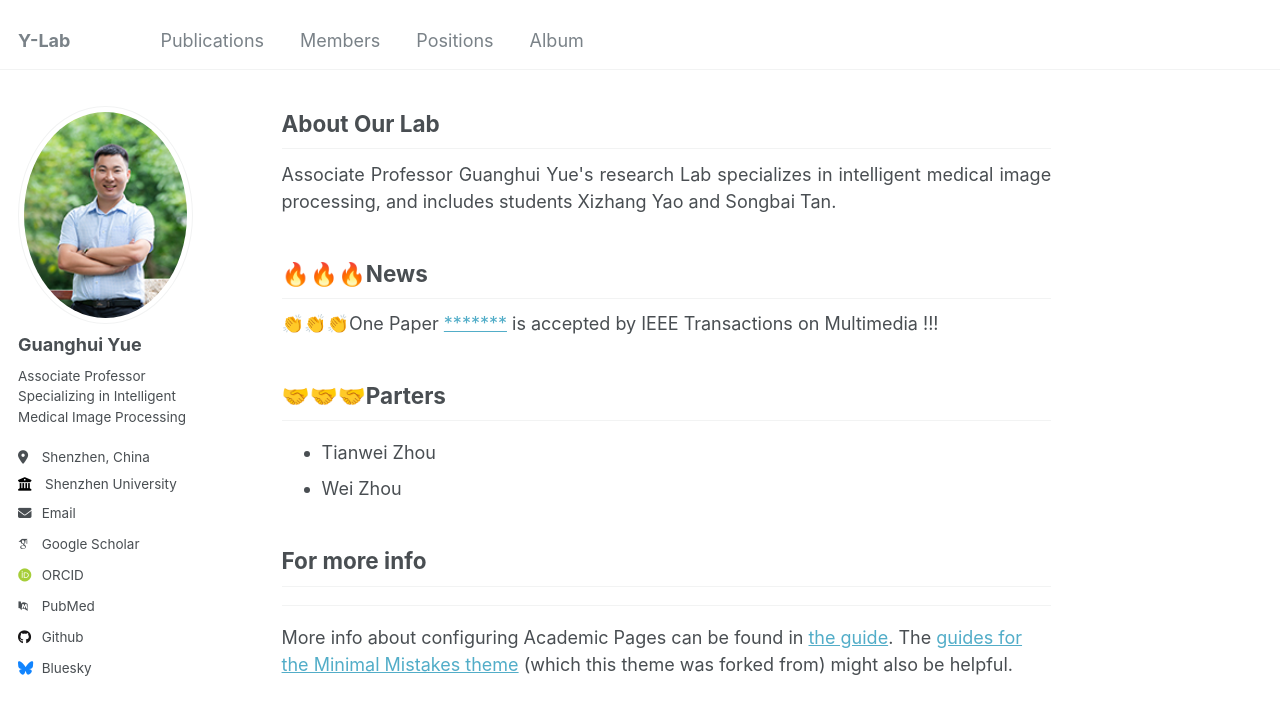
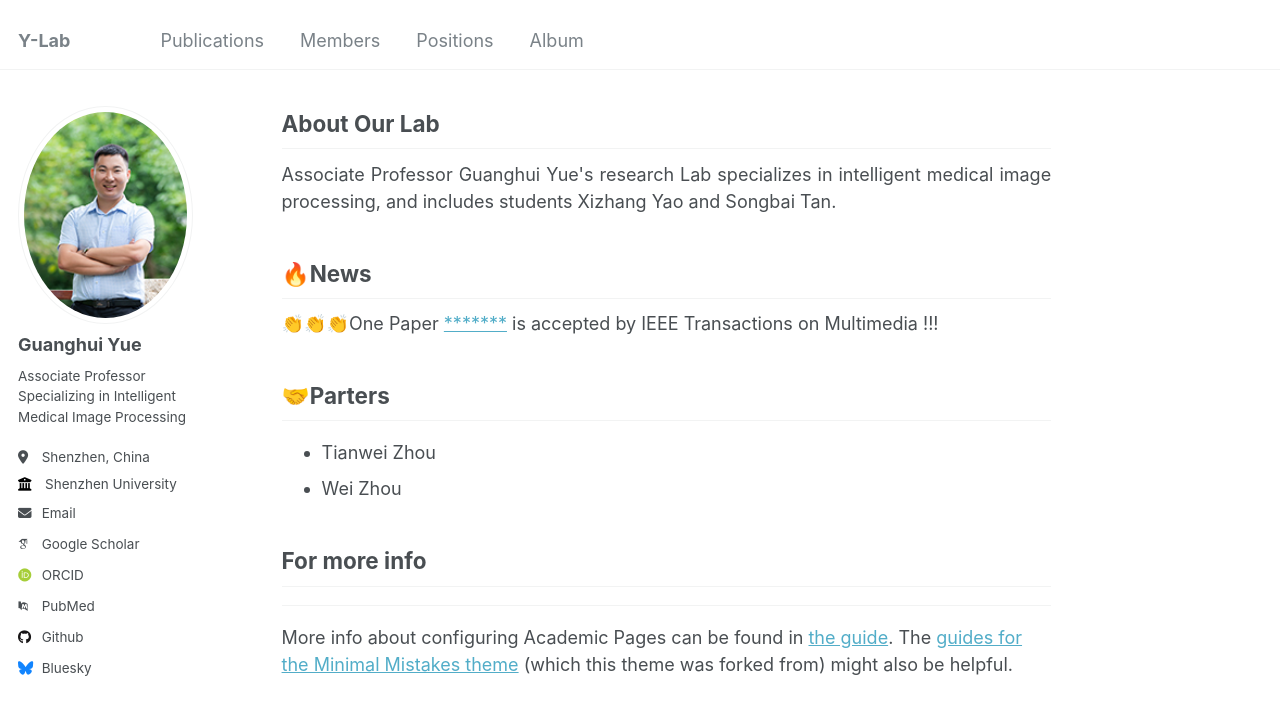
Before and after one commit to Guanghui-Yue/Guanghui-Yue.github.io, a Jekyll site: the page built from _pages/about.md, in a window 1280 px wide and 900 px high, scrolled down 483 px. Shown: the top 715 px of the window. Built offline with Jekyll 4.4.1, drawn with Linux system fonts in a browser that asks for light colours; some web fonts are replaced.

```diff
--- a/_pages/about.md
+++ b/_pages/about.md
@@ -122,12 +122,12 @@ redirect_from:
 Associate Professor Guanghui Yue's research Lab specializes in intelligent medical image processing, and includes students Xizhang Yao and Songbai Tan.
 </div>
 
-## 🔥🔥🔥News
+## 🔥News
 <div style="text-align:justify;">
 &#x1F44F;&#x1F44F;&#x1F44F;One Paper <a href="https://www.example.com">*******</a> is accepted by IEEE Transactions on Multimedia !!!
 </div>
 
-## 🤝🤝🤝Parters
+## 🤝Parters
 - Tianwei Zhou
 - Wei Zhou
 
```
